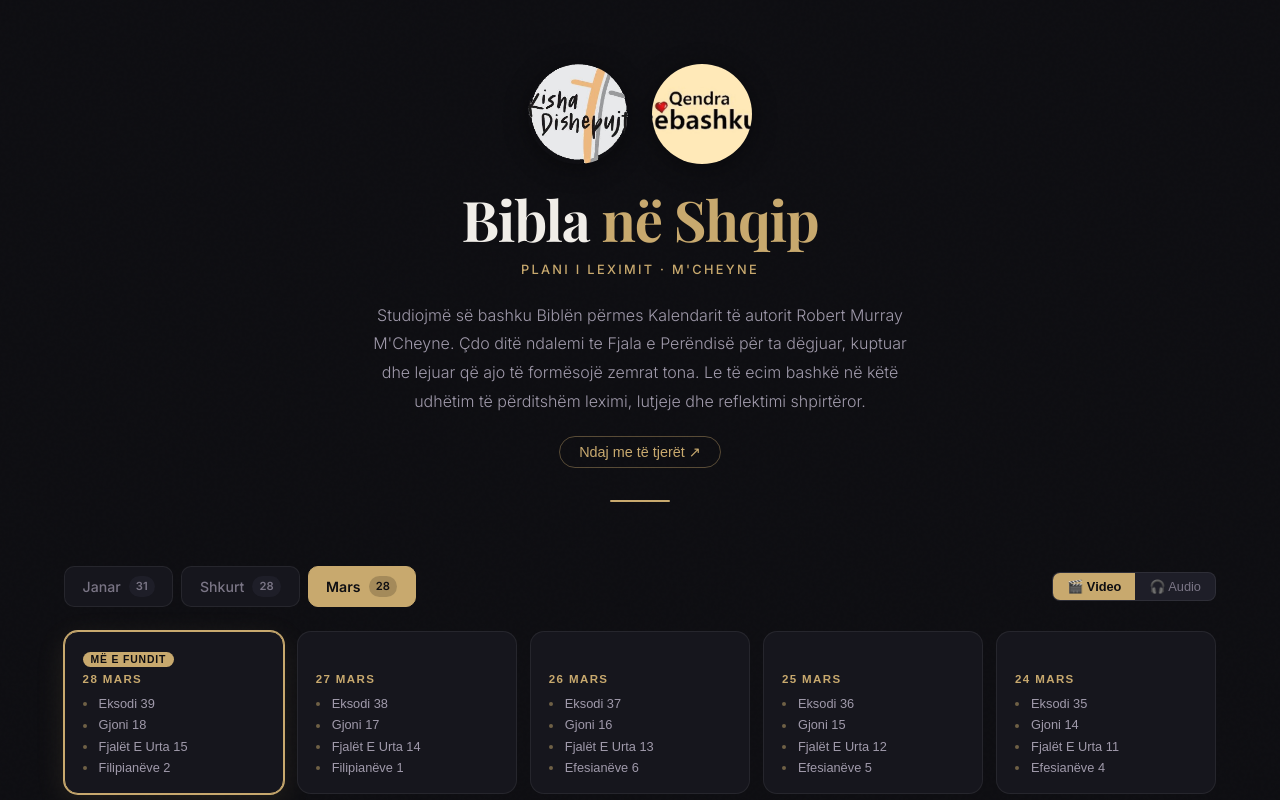
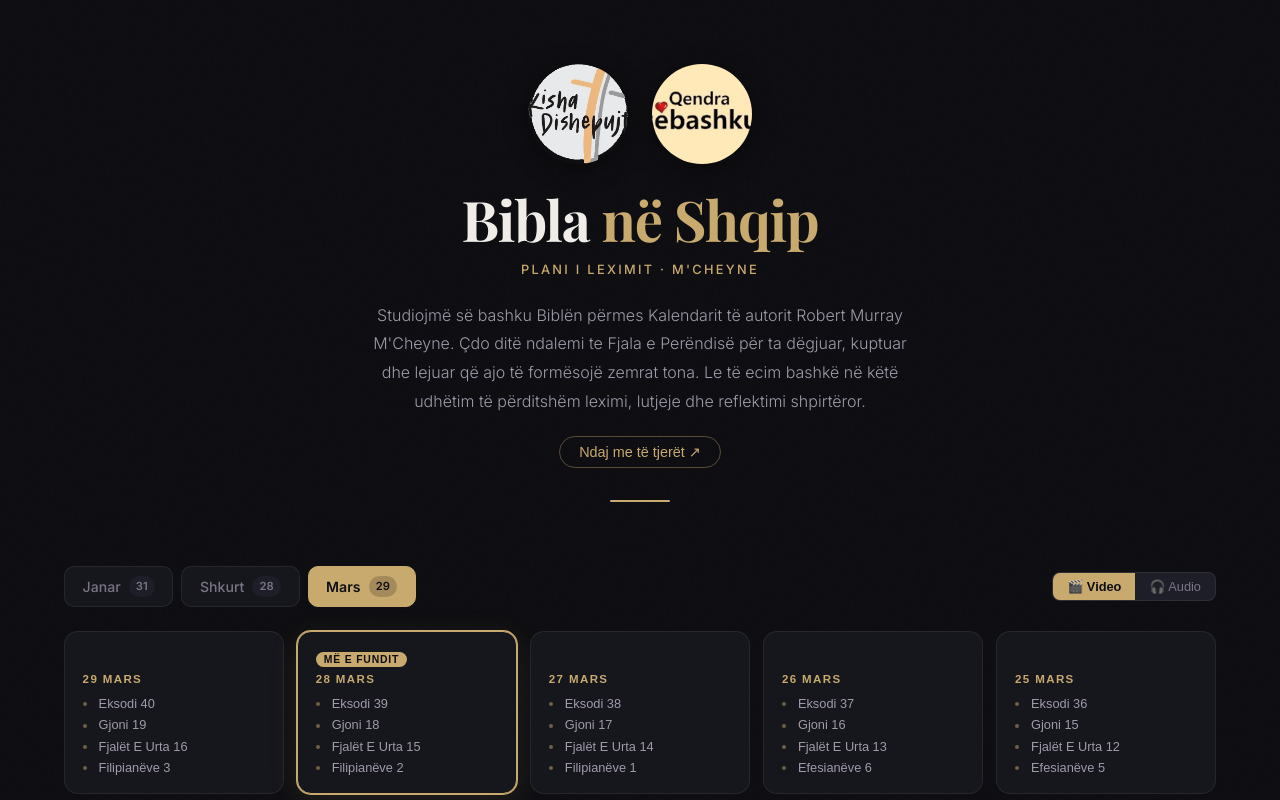
Before and after one commit to jeffandmeredith-max/bibla-shqip, a React (Vite) app: page / in a window 1280 px wide. Shown: the top 800 px of the page. Built offline with nearby package versions, Linux system fonts and the light colour scheme.

Commit message:
chore: daily update 2026-03-29

```diff
--- a/src/data/march.js
+++ b/src/data/march.js
@@ -671,5 +671,29 @@ export const march = [
       }
     ],
     "audioFile": "march-28.webm"
+  },
+  {
+    "day": 29,
+    "date": "29 Mars",
+    "videoId": "yAiuE7TlYso",
+    "readings": [
+      {
+        "title": "Eksodi 40",
+        "start": 0
+      },
+      {
+        "title": "Gjoni 19",
+        "start": 267
+      },
+      {
+        "title": "Fjalët E Urta 16",
+        "start": 598
+      },
+      {
+        "title": "Filipianëve 3",
+        "start": 791
+      }
+    ],
+    "audioFile": "march-29.webm"
   }
 ]
```
Also changed, not shown: 1 other file (tests, documents, lock files or other folders).
